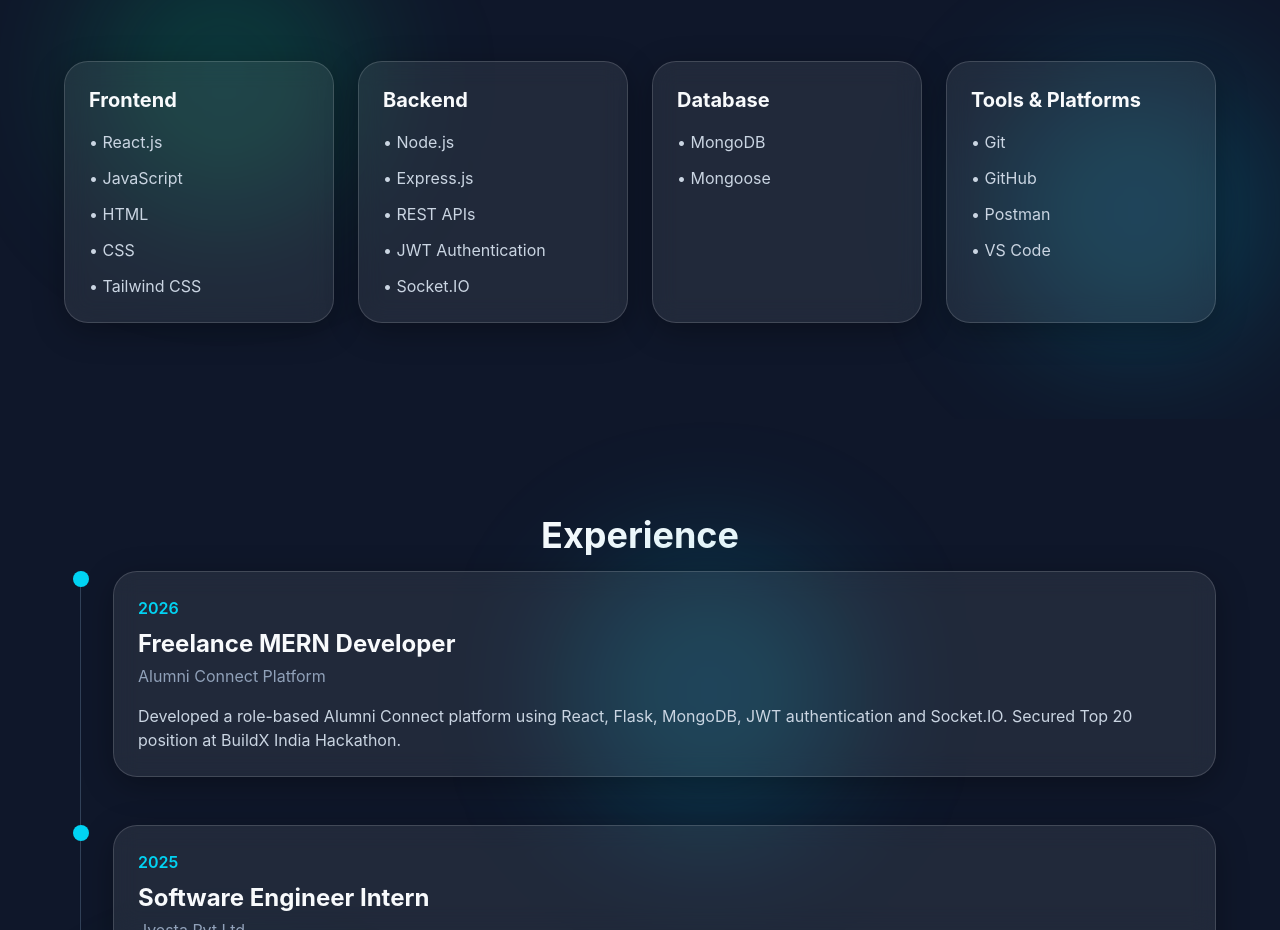
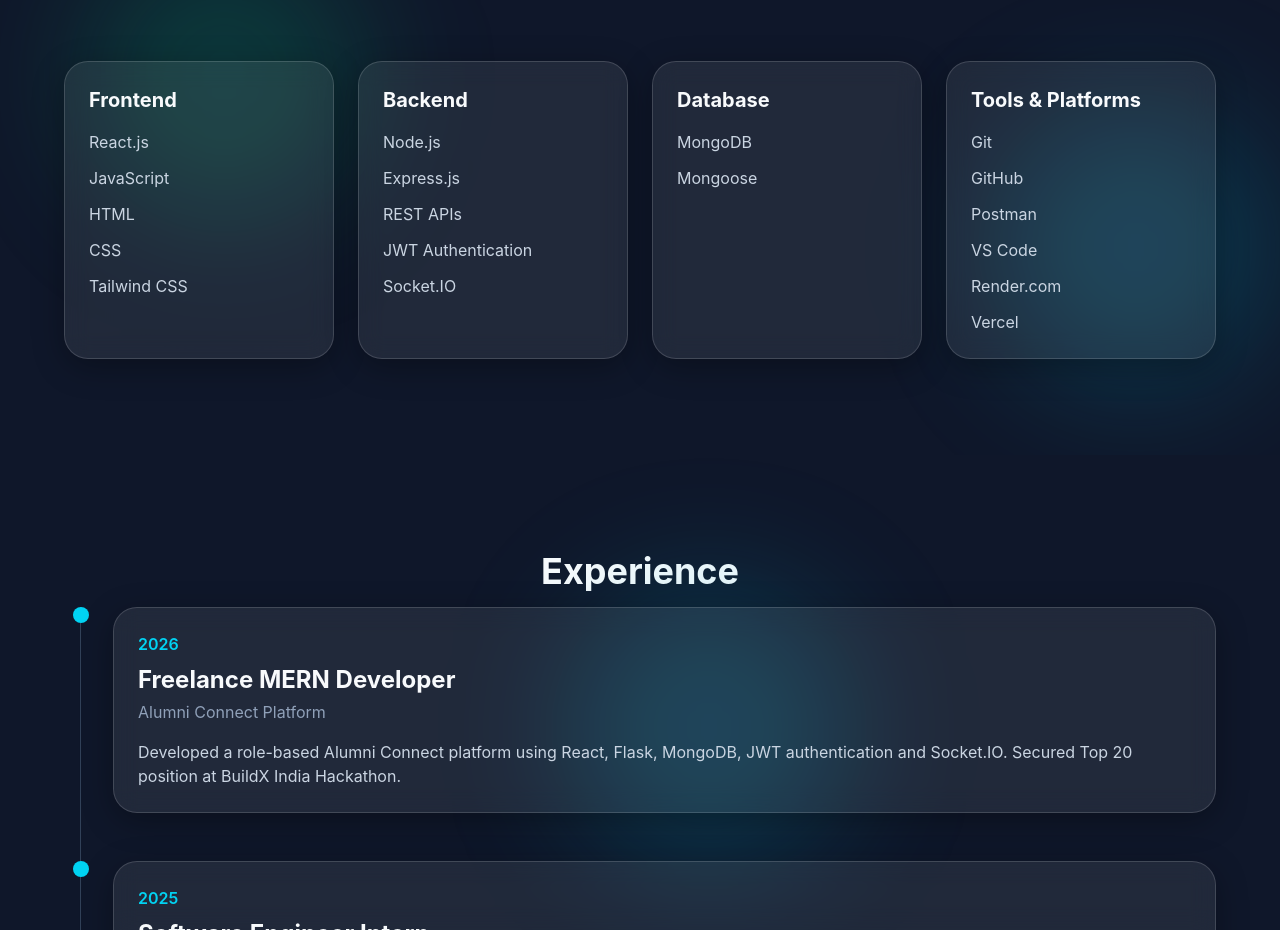
Before and after one commit to Swapnil7058/swapnil-portfolio, a React (Vite) app in the folder client/: page / in a window 1280 px wide. Shown: the part 1544-2474 px from the top of the page. Built offline with nearby package versions, Linux system fonts and the light colour scheme.

Commit message:
Improve Skill card

```diff
--- a/client/src/components/Skills.jsx
+++ b/client/src/components/Skills.jsx
@@ -22,7 +22,7 @@ const skillCategories = [
   },
   {
     title: "Tools & Platforms",
-    skills: ["Git", "GitHub", "Postman", "VS Code"],
+    skills: ["Git", "GitHub", "Postman", "VS Code", "Render.com", "Vercel"],
   },
 ];
 const Skills = () => {
@@ -51,7 +51,7 @@ const Skills = () => {
               <ul className="space-y-3">
                 {category.skills.map((skill) => (
                   <li key={skill} className="text-slate-300">
-                    • {skill}
+                    {skill}
                   </li>
                 ))}
               </ul>
```
